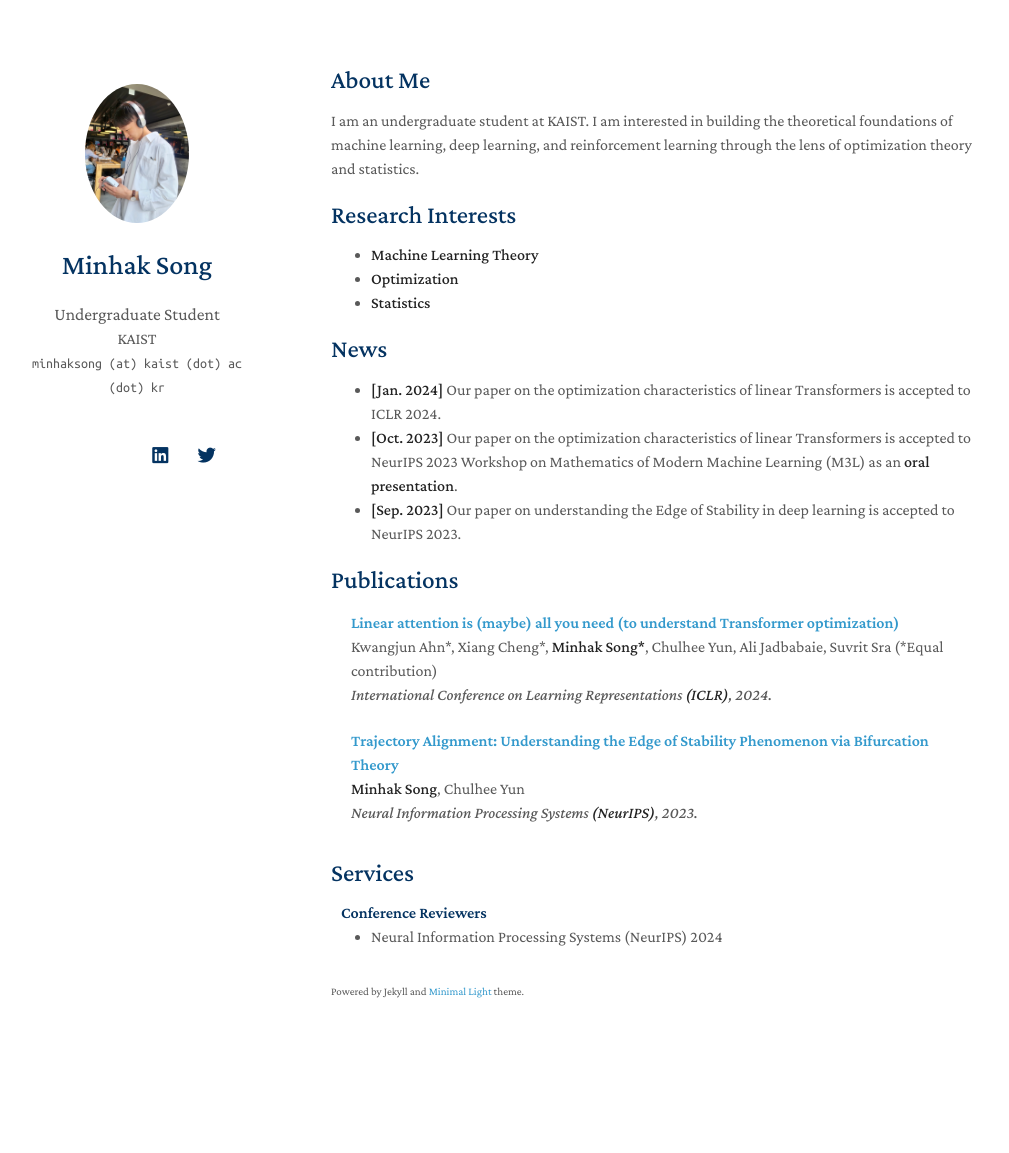
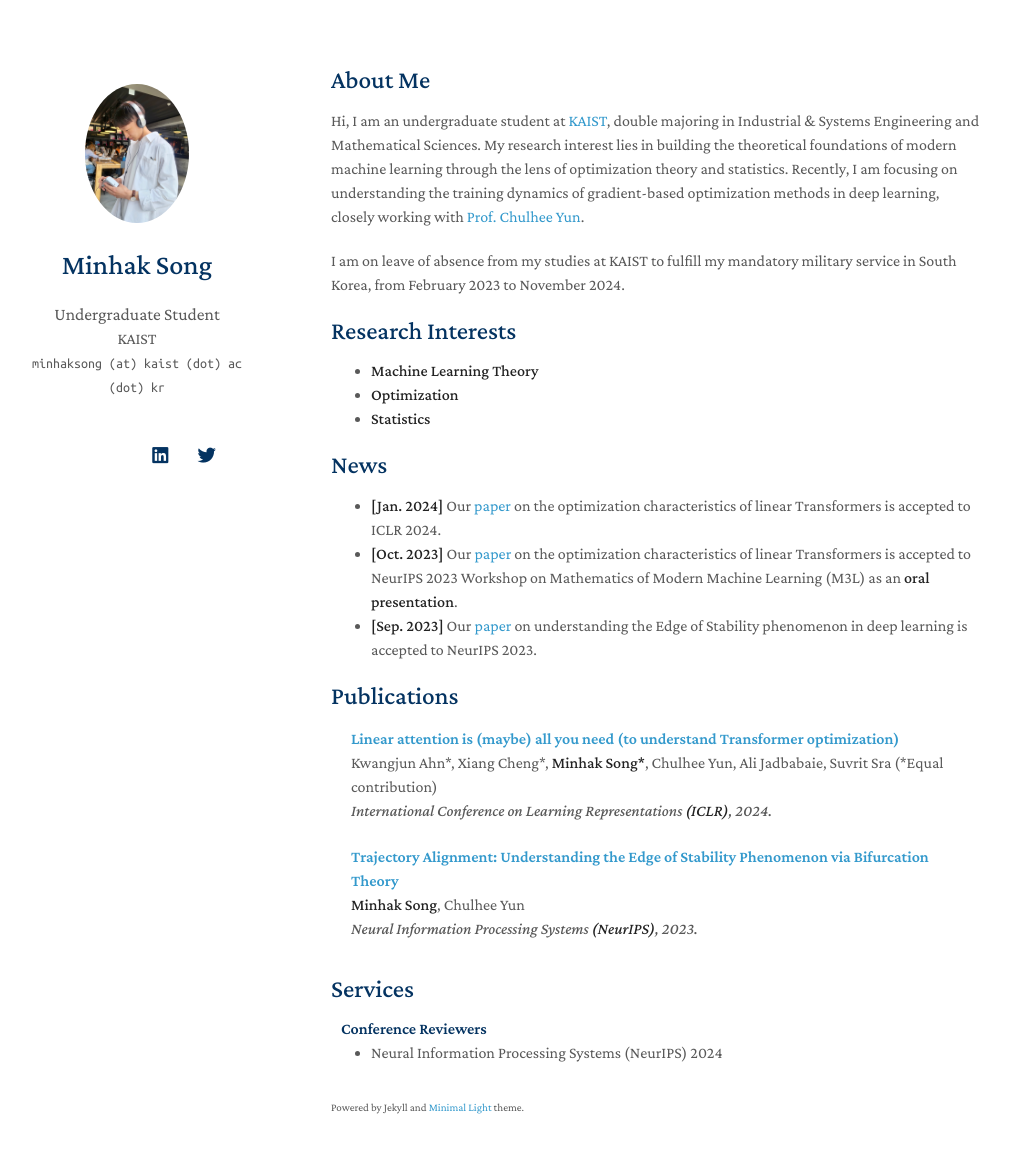
Before and after one commit to songminhak/songminhak.github.io, a Jekyll site: the page built from index.md, in a window 1280 px wide and 1188 px high. Shown: the top 1153 px of the window, without its empty margins (139-1148 px from the left). Built offline with Jekyll 4.4.1, drawn with Linux system fonts in a browser that asks for light colours; nearby versions of some CDN libraries; a style sheet for code colours, icons or effects is not loaded; our own code applies the rules of GitHub Pages for plain Markdown files.

Commit message:
initial commit

```diff
--- a/index.md
+++ b/index.md
@@ -4,7 +4,9 @@ layout: homepage
 
 ## About Me
 
-I am an undergraduate student at KAIST. I am interested in building the theoretical foundations of machine learning, deep learning, and reinforcement learning through the lens of optimization theory and statistics.
+Hi, I am an undergraduate student at [KAIST](https://www.kaist.ac.kr/en/), double majoring in Industrial & Systems Engineering and Mathematical Sciences. My research interest lies in building the theoretical foundations of modern machine learning through the lens of optimization theory and statistics. Recently, I am focusing on understanding the training dynamics of gradient-based optimization methods in deep learning, closely working with [Prof. Chulhee Yun](https://chulheeyun.github.io).
+
+I am on leave of absence from my studies at KAIST to fulfill my mandatory military service in South Korea, from February 2023 to November 2024.
 
 ## Research Interests
 
@@ -14,9 +16,9 @@ I am an undergraduate student at KAIST. I am interested in building the theoreti
 
 ## News
 
-- **[Jan. 2024]** Our paper on the optimization characteristics of linear Transformers is accepted to ICLR 2024.
-- **[Oct. 2023]** Our paper on the optimization characteristics of linear Transformers is accepted to NeurIPS 2023 Workshop on Mathematics of Modern Machine Learning (M3L) as an **oral presentation**.
-- **[Sep. 2023]** Our paper on understanding the Edge of Stability in deep learning is accepted to NeurIPS 2023.
+- **[Jan. 2024]** Our [paper](https://arxiv.org/abs/2310.01082) on the optimization characteristics of linear Transformers is accepted to ICLR 2024.
+- **[Oct. 2023]** Our [paper](https://arxiv.org/abs/2310.01082) on the optimization characteristics of linear Transformers is accepted to NeurIPS 2023 Workshop on Mathematics of Modern Machine Learning (M3L) as an **oral presentation**.
+- **[Sep. 2023]** Our [paper](https://arxiv.org/abs/2307.04204) on understanding the Edge of Stability phenomenon in deep learning is accepted to NeurIPS 2023.
 
 {% include_relative _includes/publications.md %}
 
```
